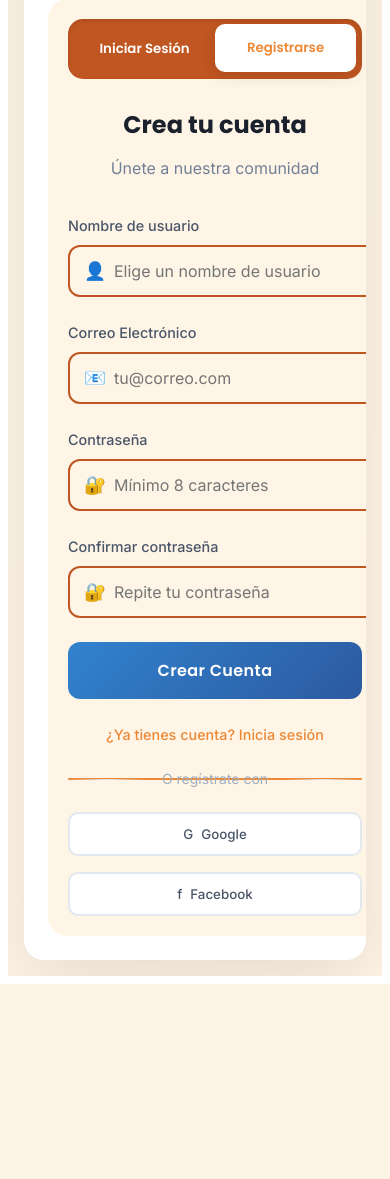
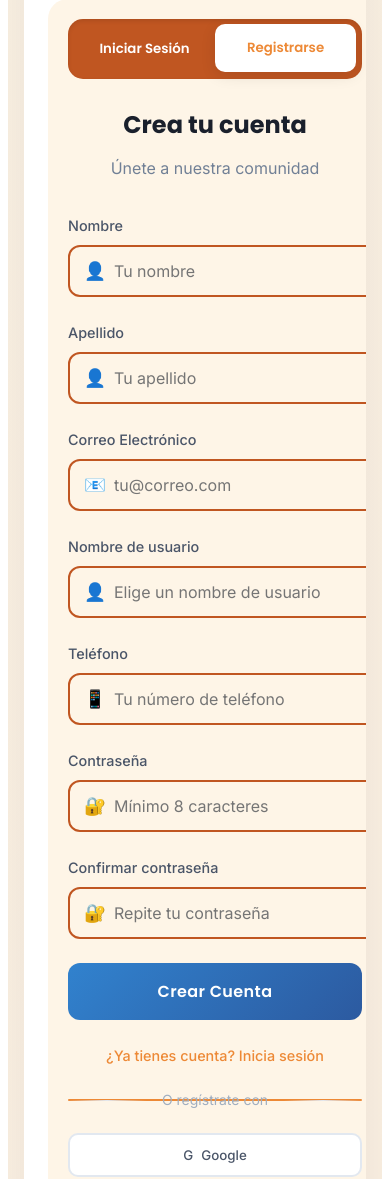
Before and after one commit to JesusEmilianoCloud/pawstohome, a Django app: page /accounts/login/ in a window 390 px wide, after a click on "Registrarse". Shown: the part 531-1710 px from the top of the page. Before the commit the page ends 1515 px from the top, so only its background shows below. Run offline with Django 5.2, Linux system fonts and the light colour scheme.

Commit message:
Refactor registration form to include first name, last name, and phone number fields;

```diff
--- a/loginservice/templates/loginservice/login.html
+++ b/loginservice/templates/loginservice/login.html
@@ -128,10 +128,18 @@
                         <input type="hidden" name="form_type" value="register">
 
                         <div class="form-group">
-                            <label for="register_username">Nombre de usuario</label>
+                            <label for="register_first_name">Nombre</label>
                             <div class="input-with-icon">
                                 <span class="input-icon">👤</span>
-                                <input type="text" id="register_username" name="username" class="form-control with-icon" placeholder="Elige un nombre de usuario" required>
+                                <input type="text" id="register_first_name" name="first_name" class="form-control with-icon" placeholder="Tu nombre" required>
+                            </div>
+                        </div>
+
+                        <div class="form-group">
+                            <label for="register_last_name">Apellido</label>
+                            <div class="input-with-icon">
+                                <span class="input-icon">👤</span>
+                                <input type="text" id="register_last_name" name="last_name" class="form-control with-icon" placeholder="Tu apellido" required>
                             </div>
                         </div>
 
@@ -144,18 +152,34 @@
                         </div>
 
                         <div class="form-group">
-                            <label for="register_password1">Contraseña</label>
+                            <label for="register_username">Nombre de usuario</label>
                             <div class="input-with-icon">
-                                <span class="input-icon">🔐</span>
-                                <input type="password" id="register_password1" name="password1" class="form-control with-icon" placeholder="Mínimo 8 caracteres" required>
+                                <span class="input-icon">👤</span>
+                                <input type="text" id="register_username" name="username" class="form-control with-icon" placeholder="Elige un nombre de usuario" required>
                             </div>
                         </div>
 
                         <div class="form-group">
-                            <label for="register_password2">Confirmar contraseña</label>
+                            <label for="register_phone_number">Teléfono</label>
+                            <div class="input-with-icon">
+                                <span class="input-icon">📱</span>
+                                <input type="tel" id="register_phone_number" name="phone_number" class="form-control with-icon" placeholder="Tu número de teléfono" required>
+                            </div>
+                        </div>
+
+                        <div class="form-group">
+                            <label for="register_password">Contraseña</label>
                             <div class="input-with-icon">
                                 <span class="input-icon">🔐</span>
-                                <input type="password" id="register_password2" name="password2" class="form-control with-icon" placeholder="Repite tu contraseña" required>
+                                <input type="password" id="register_password" name="password" class="form-control with-icon" placeholder="Mínimo 8 caracteres" required>
+                            </div>
+                        </div>
+
+                        <div class="form-group">
+                            <label for="register_confirm_password">Confirmar contraseña</label>
+                            <div class="input-with-icon">
+                                <span class="input-icon">🔐</span>
+                                <input type="password" id="register_confirm_password" name="confirm_password" class="form-control with-icon" placeholder="Repite tu contraseña" required>
                             </div>
                         </div>
 
--- a/loginservice/views.py
+++ b/loginservice/views.py
@@ -28,13 +28,14 @@ def auth_view(request):
 
         if form_type == 'register':
             # Lógica de registro
+            # Orden: nombre, apellido, correo electrónico, nombre de usuario, teléfono, contraseña y confirmar contraseña
             first_name = request.POST.get("first_name")
             last_name = request.POST.get("last_name")
+            email = request.POST.get("email")
             username = request.POST.get("username")
-            email = request.POST.get("email")
+            phone_number = request.POST.get("phone_number")
             password = request.POST.get("password")
             confirm_password = request.POST.get("confirm_password")
-            phone_number = request.POST.get("phone_number")
 
             # Validación de confirmación de contraseña
             if password != confirm_password:
```
Also changed, not shown: loginservice/templates/loginservice/register.html (deleted, +0 -72 lines).
